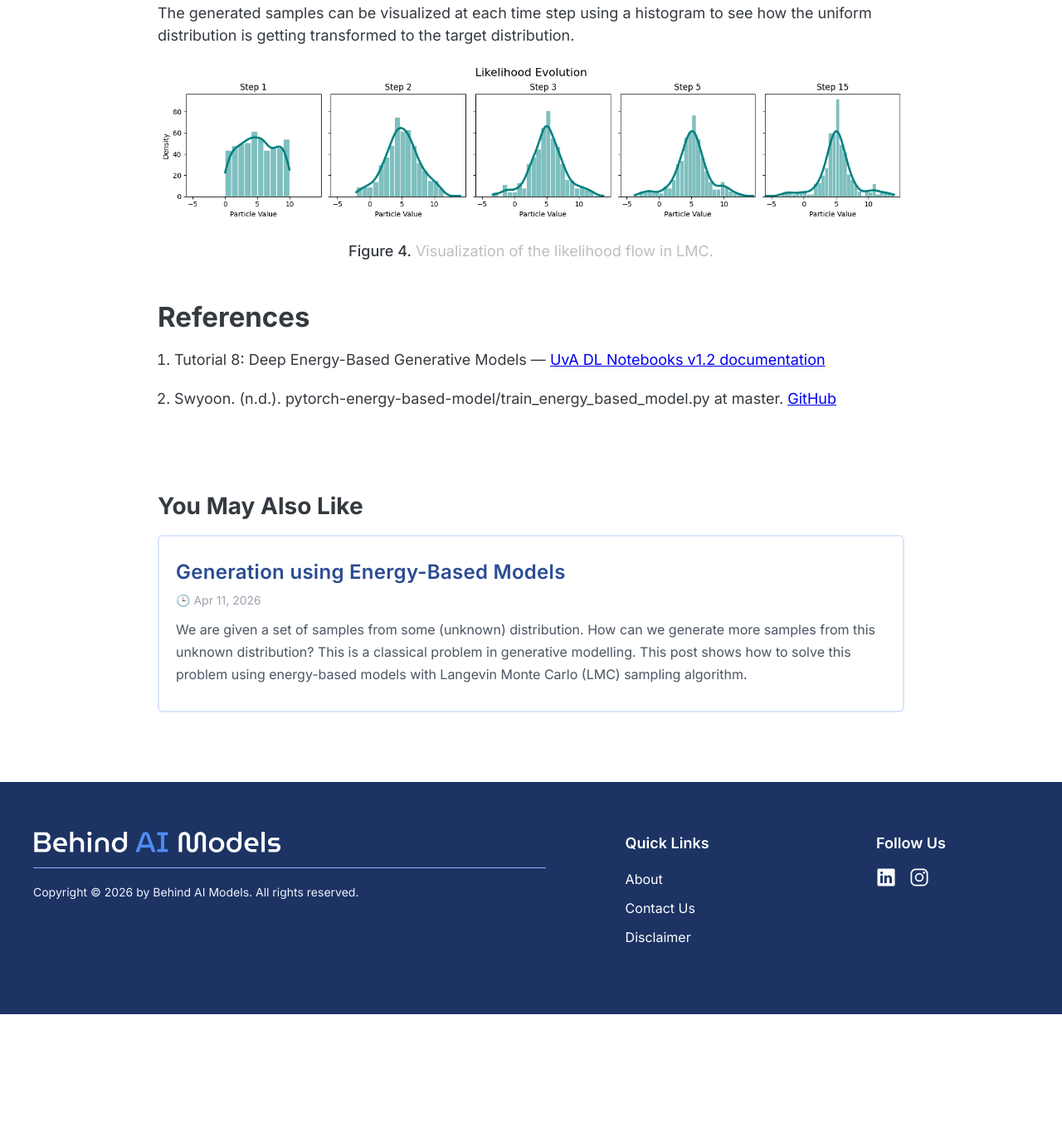
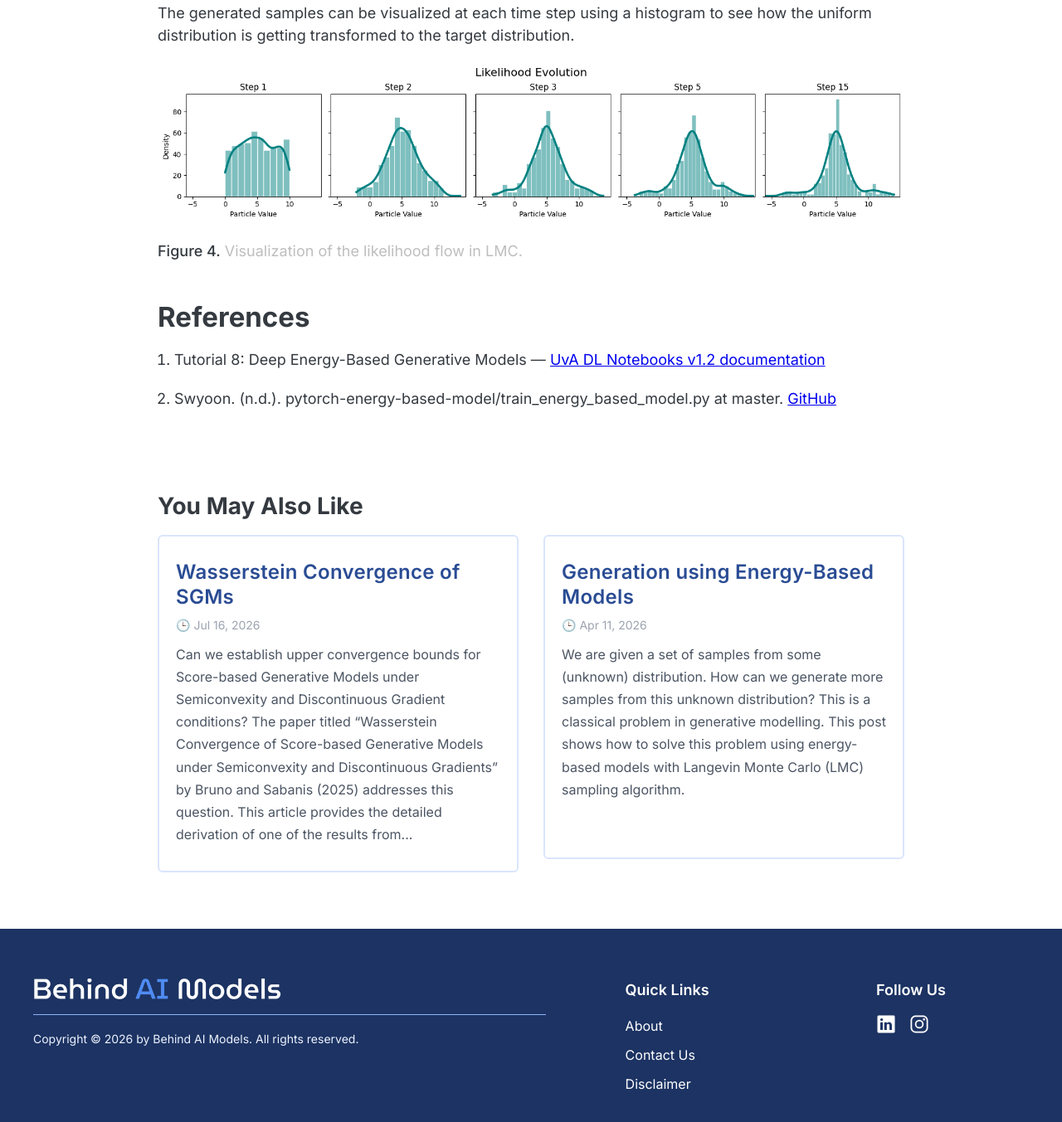
Before and after one commit to Bharath-sp/bharath-sp.github.io, a Jekyll site: the page built from _posts/deep_generative_models/2026-04-11-energy-based-models.md, in a window 1280 px wide and 1400 px high, scrolled down 8746 px. Shown: the top 1353 px of the window at 83% size. Built offline with Jekyll 4.4.1, drawn with Linux system fonts in a browser that asks for light colours; nearby versions of some CDN libraries; before the commit the page ends 9969 px from its top, so only the background shows below that; some of the changed lines change nothing that is shown.

Commit message:
add wasserstein sgm

```diff
--- /dev/null
+++ b/_posts/deep_generative_models/2026-07-16-wasserstein-convergence-sgm.md
@@ -0,0 +1,371 @@
+---
+layout: post
+title: Wasserstein Convergence of SGMs
+categories: [Deep Generative Models]
+toc: true
+---
+
+Can we establish upper convergence bounds for Score-based Generative Models under Semiconvexity and Discontinuous Gradient conditions? The paper titled ["Wasserstein Convergence of Score-based Generative Models under Semiconvexity and Discontinuous Gradients" by Bruno and Sabanis (2025)](https://arxiv.org/abs/2505.03432){:target="_blank"} addresses this question. This article provides the detailed derivation of one of the results from this paper.
+
+* TOC
+{:toc}
+
+## Abstract
+Most convergence proofs in Score-based Generative Models (SGMs) such as de-noising score matching and diffusion models assume ideal settings:
+
+* The energy function $f$ of the target distribution is $\mu$- strongly convex.
+* The score function (the gradient of the log density) is Lipschitz continuous.
+
+The Langevin diffusion algorithm converges to the target $p^*$ for any distribution, but the rate of convergence happens at an acceptable rate when the energy function $f$ of the target distribution is $\mu$- strongly convex. Such conditions are rarely satisfied in practice, and doesn't truly reflect the complexity of the real data.
+
+In this paper, the authors have relaxed these assumptions and have established convergence guarantees for SGMs targeting **semi-convex distributions with potentially discontinuous gradients** in terms of the Wasserstein-2 distance. They have established explicit, dimension and parameter dependent, non-asymptotic Wasserstein-2 convergence **upper bounds** under these relaxed assumptions.
+
+## Background
+The core idea behind diffusion models is:
+
+**Forward process:**
+
+We are given samples from some distribution $p^\*$. We add noise to these samples until its distribution becomes pure Gaussian noise.
+
+Let $(X_t)$ be the forward process where $t\in [0,T]$ and $X_0 \sim p^\*$. The Langevin diffusion process with the source distribution $p^*$ and the target the pure Gaussian noise $\mathcal{N}(0, I)$ is characterized by:
+
+$$
+dX_t = -X_t \, dt + \sqrt{2}\, dW_t
+$$
+
+where $W_t$ is the Weiner process.
+
+**Reverse Process:**
+
+We start with noise and transform it back to the target distribution by estimating the score function of the forward process.
+
+Let $(Y_t)$ be the reverse process where $t\in [0,T]$. And it should be
+
+$$
+(Y_t)_{t \in [0,T]} = (X_{T-t})_{t \in [0,T]}
+$$
+
+The reverse process can also be characterized by a SDE:
+
+$$
+dY_t = (Y_t + 2 \nabla \log p_{T-t}(Y_t)) \, dt + \sqrt{2} \, d \bar{W}_t
+$$
+
+where $p_t = p(X_t)$.
+
+Ideally $Y_0 \sim p(X_T)$. But in practice, the initial distribution is taken to be the standard Gaussian distribution, $\mathcal{N}(0, I)$. As a result, the backward process becomes:
+
+$$
+d\tilde{Y}_t = (\tilde{Y}_t + 2 \nabla \log p_{T-t}(\tilde{Y}_t)) \, dt + \sqrt{2} \, d \bar{W}_t   \hspace{1cm} \text{where } \tilde{Y}_0 \sim \mathcal{N}(0,I)
+$$
+
+Since the target distribution $p^*$ is unknown, the score function $\nabla \log p_t$ cannot be computed exactly. We learn an estimator $s$ that approximates the score of the forward process over a fixed time window $[0,T]$. On incorporating this approximation, the process is:
+
+$$
+dY^{\text{aux}}_t = (Y^{\text{aux}}_t + 2 s_{\theta^*}(T-t, Y^{\text{aux}}_t)) \, dt + \sqrt{2} \, d \bar{W}_t  \hspace{1cm} \text{where } Y^{\text{aux}}_0 \sim \mathcal{N}(0,I)
+$$
+
+In practice, we discretize the process. Let $\gamma  \in (0,1)$ be the step size for time steps $j=1, \dots, J$. Then the EM approximation of the reverse process is:
+
+$$
+Y^{\text{EM}}_{j+1} = Y^{\text{EM}}_j  + \gamma (Y^{\text{EM}}_j + 2 s_{\theta^*}(T-t, Y^{\text{EM}}_j)) \, dt + \sqrt{2\gamma} \, N_j  \hspace{1cm} \text{where } Y^{\text{EM}}_0 \sim \mathcal{N}(0,I)
+$$
+
+
+<figure markdown="0" class="figure zoomable">
+<img src="{{'/assets/images/deep_generative_models/diffusion_processes.png' | relative_url}}" alt="Forward and backward process of Langevin Diffusion. The deviation between the final distribution of the EM approximation we reach through the backward process and the target distribution is broken  down into four components." width="50%"><figcaption>
+  <strong>Figure 1.</strong> Forward and backward process of Langevin Diffusion. The deviation between the final distribution of the EM approximation we reach through the backward process and the target distribution is broken  down into four components.
+  </figcaption>
+</figure>
+
+This breaks down the deviation between the final distribution of the EM approximation and the target distribution into four components. From the bottom of the figure,
+
+* The first component is the deviation between the EM approximation and the auxiliary process, which is due to the discretization error.
+* The second component is the deviation between the auxiliary process and the backward process, which is due to the score estimation error.
+* The third component is the deviation between the backward process that starts from the standard Gaussian and the backward process that starts from the final distribution of the forward process. This is due to the difference in their initial distributions.
+* The fourth component is the deviation due to estimation error and finite number of steps in the backward process in practice.
+
+## Wasserstein Convergence Analysis of SGMs
+
+Since we are measuring the deviation in terms of a distance, then using the triangle inequality, we can bound the deviation as follows:
+
+$$
+\begin{align*}
+W_2(p^\text{EM}_J, p^*) \leq & W_2\left(p_J^\text{EM}, p_T^\text{aux})\right) \\
+& + W_2\left(p_T^\text{aux}, \tilde{p}_T\right) \\
+& + W_2\left(\tilde{p}_T, q_T\right) \\
+& + W_2\left(q_T, p^*\right) \\
+\end{align*}
+$$
+
+
+### Upper bound on $W_2\left(q_T, \tilde{p}_T\right)$:
+
+Here we will derive an upper bound on the Wasserstein-2 distance between two distributions at time $T$: the distribution of the backward process that starts from the final distribution of the forward process $q_T$ and the distribution of the backward process that starts from the standard Gaussian $\tilde{p}_T$.
+
+We know that from the definition of the Wasserstein-2 distance:
+
+$$
+W_2\left(q_T, \tilde{p}_T\right) \leq \sqrt{\mathbb{E}\left[\|Y_T - \tilde{Y}_T\|^2\right] }
+$$
+
+There are two diffusion processes $\tilde{Y}_t$ and $Y_t$. These processes have the same Brownian motion but different starting points.
+
+* $Y_t$ starts from the final distribution of the forward process $p_T$.
+* $\tilde{Y}_t$ starts from the invariant distribution of the forward process (the standard Gaussian)
+
+These processes can be characterized by SDE respectively as follows:
+
+$$
+\begin{align*}
+dY_t & = (Y_t + 2 \nabla \log p_{T-t}(Y_t)) \, dt + \sqrt{2} \, d \bar{W}_t \\
+d\tilde{Y}_t & = (\tilde{Y}_t + 2 \nabla \log p_{T-t}(\tilde{Y}_t)) \, dt + \sqrt{2} \, d \bar{W}_t
+\end{align*}
+$$
+
+Define a difference process
+
+<div class="scroll-equation" id="eq:eq1">
+
+$$
+\begin{equation}
+Z_t = Y_t - \tilde{Y}_t \hspace{1cm} \forall t \in [0, T]
+\end{equation}
+$$
+
+</div>
+
+Then,
+
+<div class="scroll-equation" id="eq:eq2">
+
+$$
+\begin{align}
+dZ_t & = dY_t - d\tilde{Y}_t \nonumber \\
+& = [(Y_t - \tilde{Y}_t) + 2(\nabla \log p_{T-t}(Y_t) - \nabla \log p_{T-t}(\tilde{Y}_t))] dt\\
+\end{align}
+$$
+
+</div>
+
+Since both processes share the same noise term $\sqrt{2} \, d\bar{W}_t$, the noise cancels out:
+
+Let $f(Z_t) = \|Z_t\|^2 = \sum_i Z_{i,t}^2$ be a function of $Z_t$. Then, the change in $f$ with respect to $Z_t$ is given by
+
+$$
+\begin{align*}
+\nabla_{Z_t} f(Z_t) & = 2Z_t \\
+df(Z_t) & = 2 Z_t^\top dZ_t = 2 \langle Z_t, dZ_t \rangle
+\end{align*}
+$$
+
+
+On substituting <a href="#eq:eq1">(1)</a> and <a href="#eq:eq2">(2)</a> and using the linearity of the inner product, i.e., $\langle a, c \cdot \mathbf{v} \rangle = c \langle a, \mathbf{v} \rangle$,
+
+
+$$
+d\|Z_t\|^2 = 2 \langle Y_t - \tilde{Y}_t,\,\, (Y_t - \tilde{Y}_t) + 2(\nabla \log p_{T-t}(Y_t) - \nabla \log p_{T-t}(\tilde{Y}_t)) \rangle \, dt
+$$
+
+for any $t \in [0, T]$. Again, using the linearity property:
+
+$$
+\langle \mathbf{w} , \mathbf{u} + \beta \cdot \mathbf{v} \rangle = \langle \mathbf{w}, \mathbf{u} \rangle + \beta \langle \mathbf{w}, \mathbf{v} \rangle
+$$
+
+We get
+
+$$
+\begin{align*}
+d\|Z_t\|^2 & = 2 \left[  \langle Y_t - \tilde{Y}_t, Y_t - \tilde{Y}_t \rangle + 2\langle Y_t - \tilde{Y}_t, \,\, \nabla \log p_{T-t}(Y_t) - \nabla \log p_{T-t}(\tilde{Y}_t) \rangle \, \right] dt \\
+& = 2 \|Y_t - \tilde{Y}_t \|^2\, dt + 4\langle Y_t - \tilde{Y}_t, \,\, \nabla \log p_{T-t}(Y_t) - \nabla \log p_{T-t}(\tilde{Y}_t) \rangle \, dt \\
+\end{align*}
+$$
+
+On integrating over time $t$ from 0 to $T$,
+
+$$
+\|Z_T\|^2 = \|Z_0\|^2 + \int_0^T 2\|Y_t - \tilde{Y}_t \|^2\, dt + \int_0^T 4\langle Y_t - \tilde{Y}_t, \,\, \nabla \log p_{T-t}(Y_t) - \nabla \log p_{T-t}(\tilde{Y}_t) \rangle \, dt
+$$
+
+On taking expectation on both the sides and interchanging the expectation and integral operators:
+
+<div class="scroll-equation" id="eq:eq3">
+
+$$
+\begin{align}
+\mathbb{E}\left[\|Y_T - \tilde{Y}_T\|^2\right] &= \mathbb{E}\left[\|Y_0 - \tilde{Y}_0\|^2 \right] \nonumber \\
+& + \int_0^T 2 \mathbb{E}\left[\|Y_t - \tilde{Y}_t \|^2\, \right] dt \nonumber \\
+& + \int_0^T 4 \mathbb{E}\left[ \langle Y_t - \tilde{Y}_t, \,\, \nabla \log p_{T-t}(Y_t) - \nabla \log p_{T-t}(\tilde{Y}_t) \rangle \, \right] dt
+\end{align}
+$$
+
+</div>
+
+From Cauchy-Schwartz inequality, we know $\langle a, b \rangle \leq \|a\| \|b\|$. Let
+
+* $a=Y_t - \tilde{Y}_t$ and
+* $b = \nabla \log p_{T-t}(Y_t) - \nabla \log p_{T-t}(\tilde{Y}_t)$
+
+Then,
+
+<div class="scroll-equation" id="eq:eq4">
+
+$$
+\begin{align}
+\langle Y_t - \tilde{Y}_t, \,\, & \nabla \log p_{T-t}(Y_t) - \nabla \log p_{T-t}(\tilde{Y}_t) \rangle \leq \nonumber \\
+ & \|Y_t - \tilde{Y}_t\| \cdot \| \nabla \log p_{T-t}(Y_t) - \nabla \log p_{T-t}(\tilde{Y}_t) \|
+\end{align}
+$$
+
+</div>
+
+**Smooth Potential:**
+
+If the energy function of the target distribution $\mathcal{E}$ was $L$-smooth, then its gradient is Lipschitz continuous with constant $L$:
+
+$$
+\| \nabla \mathcal{E}(x) - \nabla \mathcal{E}(y) \| \leq L \|x - y\|  \hspace{1cm} \forall x, y
+$$
+
+Using this, <a href="#eq:eq4">(4)</a> can be written as:
+
+$$
+\begin{align*}
+\langle Y_t - \tilde{Y}_t, \,\, \nabla \log p_{T-t}(Y_t) - \nabla \log p_{T-t}(\tilde{Y}_t) \rangle & \leq \|Y_t - \tilde{Y}_t\| \cdot L \, \| Y_t - \tilde{Y}_t\| \\
+& \leq L \, \| Y_t - \tilde{Y}_t\|^2
+\end{align*}
+$$
+
+Then <a href="#eq:eq3">(3)</a> becomes
+
+$$
+\begin{align*}
+\mathbb{E}\left[\|Y_T - \tilde{Y}_T\|^2\right] & \leq \mathbb{E}\left[\|Y_0 - \tilde{Y}_0\|^2 \right] + \int_0^T 2 \mathbb{E}\left[\|Y_t - \tilde{Y}_t \|^2\, \right] dt + \int_0^T 4L \mathbb{E}\left[\| Y_t - \tilde{Y}_t\|^2 \, \right] dt \\
+& = \mathbb{E}\left[\|Y_0 - \tilde{Y}_0\|^2 \right] +  \int_0^T (2+4L) \mathbb{E}\left[\| Y_t - \tilde{Y}_t\|^2 \, \right] dt \\
+\end{align*}
+$$
+
+On applying the Grönwall's Inequality, we get:
+
+$$
+\begin{align*}
+\mathbb{E}\left[\|Y_T - \tilde{Y}_T\|^2\right] & \leq \mathbb{E}\left[\|Y_0 - \tilde{Y}_0\|^2 \right] \, e^{(2+4L)T}
+\end{align*}
+$$
+
+**Non-smooth potential:**
+
+<figure markdown="0" class="figure zoomable">
+<img src="{{'/assets/images/deep_generative_models/semi_convex_corollary.png' | relative_url}}" alt="Corollary 14 from the paper" width="100%"><figcaption>
+  <strong>Figure 2.</strong> Corollary 14 from the paper
+  </figcaption>
+</figure>
+
+It essentially says that even if the original energy is rough, as we add noise in the forward process, the distribution $p_t$ becomes smooth over time.
+
+* At the very start of the process ($t \approx 0$), the smoothness is governed by the underlying semi-convexity of the potential.
+* As $t \to \infty $, the coefficient $\beta_t^{OS}$ would then converge to $\mu$, which represents the $\mu$-strong convexity of the distribution at infinity.
+
+This indicates that over time, the "semi-convexity" of the original energy is completely washed away by the noise, leaving a smooth, strongly convex landscape. Using this, the third term in <a href="#eq:eq3">(3)</a> can be written as:
+
+
+$$
+\langle Y_t - \tilde{Y}_t, \,\, \nabla \log p_{T-t}(Y_t) - \nabla \log p_{T-t}(\tilde{Y}_t) \rangle \leq -\beta_{T-t}^{\text{OS}} \|Y_t - \tilde{Y}_t \|^2
+$$
+
+Then <a href="#eq:eq3">(3)</a> becomes:
+
+$$
+\begin{align*}
+\mathbb{E}\left[\|Y_T - \tilde{Y}_T\|^2\right] & \leq \mathbb{E}\left[\|Y_0 - \tilde{Y}_0\|^2 \right] + \int_0^T 2 \mathbb{E}\left[\|Y_t - \tilde{Y}_t \|^2\, \right] dt - 4 \int_0^T \beta_{T-t}^{\text{OS}}  \mathbb{E}\left[ \|Y_t - \tilde{Y}_t \|^2\right] dt \\
+& = \mathbb{E}\left[\|Y_0 - \tilde{Y}_0\|^2 \right] + \int_0^T (2-4\beta_{T-t}^{\text{OS}}) \, \mathbb{E}\left[\|Y_t - \tilde{Y}_t \|^2\, \right] dt
+\end{align*}
+$$
+
+On applying the Grönwall's Inequality, we get:
+
+$$
+\begin{align*}
+\mathbb{E}\left[\|Y_T - \tilde{Y}_T\|^2\right] & \leq \mathbb{E}\left[\|Y_0 - \tilde{Y}_0\|^2 \right] \, e^{\int_0^T (2-4\beta_{T-t}^{\text{OS}}) dt } \\
+& = \mathbb{E}\left[\|Y_0 - \tilde{Y}_0\|^2 \right] \, e^{2 [T - 2\int_0^T \beta_{T-t}^{\text{OS}} dt] } \\
+\end{align*}
+$$
+
+We know the forward process SDE is:
+
+$$
+dX_t = -X_t dt + \sqrt{2}\, dW_t  \hspace{1cm} \text{where } X_0 \sim p^*
+$$
+
+On solving this SDE, we get:
+
+$$
+X_t = m_t X_0 + \sigma_t \, N_t  \hspace{1cm} \text{ for } t\in [0, T]
+$$
+
+where $m_t = e^{-t}$, $\sigma_t^2 = 1- e^{-2t}$, and $N_t \sim \mathcal{N}(0, I)$. At $t=T$,
+
+$$
+X_T = m_T X_0 + \sigma_T \, N_T
+$$
+
+We know that $X_T = Y_0$ and $N_T \stackrel{d}{=} \tilde{Y}_0$. On substituting,
+
+$$
+\begin{align*}
+\mathbb{E}\left[\|Y_T - \tilde{Y}_T\|^2\right]
+& \leq \mathbb{E}\left[\|m_T X_0 + \sigma_T \, N_T - N_T\|^2 \right] \, e^{2 [T - 2\int_0^T \beta_{T-t}^{\text{OS}} dt] } \\
+& =\mathbb{E}\left[\|m_T X_0 + (\sigma_T \, -1) N_T\|^2 \right] \, e^{2 [T - 2\int_0^T \beta_{T-t}^{\text{OS}} dt] } \\
+\end{align*}
+$$
+
+Using the inequality $(a + b)^2 \leq 2a^2 + 2b^2$,
+
+$$
+\begin{align*}
+\mathbb{E}[\|m_T X_0 + (\sigma_T - 1)\tilde{Y}_0\|^2] & \leq 2 \mathbb{E}[\|m_T X_0\|^2] + 2 \mathbb{E}[\|(\sigma_T - 1)\tilde{Y}_0\|^2] \\
+& \leq 2 \left( m_T^2 \, \mathbb{E}[\|X_0\|^2] + (\sigma_T - 1)^2 \, \mathbb{E}[\|\tilde{Y}_0\|^2) \right)
+\end{align*}
+$$
+
+We know $m_T^2 = e^{-2T}$ and $(\sigma_T - 1)^2 \leq e^{-2T}$, then our final bound can be given as:
+
+$$
+\begin{align*}
+\mathbb{E}\left[\|Y_T - \tilde{Y}_T\|^2\right]
+& \leq 2 \left(\mathbb{E}[\|X_0\|^2] +   d \right) \, e^{2 [T - 2\int_0^T \beta_{T-t}^{\text{OS}} dt] -2T} \\
+\end{align*}
+$$
+
+where $\mathbb{E}[\|\tilde{Y}_0\|^2]$ is equal to the trace of the identity covariance matrix, which is exactly $d$.
+
+$$
+\begin{align*}
+W_2\left(q_T, \tilde{p}_T\right) & \leq \sqrt{\mathbb{E}\left[\|Y_T - \tilde{Y}_T\|^2\right] } \\
+& \leq \sqrt{2} \left( \sqrt{\mathbb{E}[\|X_0\|^2}] +   \sqrt{d} \right) \, e^{2 [T - 2\int_0^T \beta_{T-t}^{\text{OS}} dt - T]} \\
+& \leq \sqrt{2} \left( \sqrt{\mathbb{E}[\|X_0\|^2}] +   \sqrt{d} \right) \, e^{- 2\int_0^T \beta_{T-t}^{\text{OS}} dt}
+\end{align*}
+$$
+
+Which is of the order $O(\sqrt{d})$. The distance grows sub-linearly with the number of features or dimensions ($d$).
+
+The estimates are explicit and exhibit the best known optimal dependencies in terms of data dimension, i.e., $O(\sqrt{d})$ in Theorem 19, and rate of convergence, i.e., $O(\gamma)$ in Theorem 21.
+
+## Final Result
+For any $\delta > 0$, if we choose the parameters $\epsilon, T, \varepsilon_{SN}, \gamma$ within the range (where the values of $\epsilon_\delta, T_{\delta}, \varepsilon_{SN, \delta}, \gamma_\delta$ are given in the table 3 of the paper)
+
+* $0 < \epsilon < \epsilon_\delta$
+* $T > T_{\delta}$
+* $ 0 < \varepsilon_{SN} <  \varepsilon_{SN, \delta}$
+* $0 < \gamma < \gamma_\delta$
+
+It is shown that
+
+$$
+W_2(p^\text{EM}_J, p^*) < \delta
+$$
+
+## References
+
+1. Bruno, S., & Sabanis, S. (2025, May 6). Wasserstein Convergence of Score-based Generative Models under Semiconvexity and Discontinuous Gradients. arXiv.org. [https://arxiv.org/abs/2505.03432](https://arxiv.org/abs/2505.03432){:target="_blank"}
--- a/css/queries.css
+++ b/css/queries.css
@@ -37,7 +37,8 @@
   }
 
   .related {
-    flex-direction: column;
+    grid-template-columns: 1fr;
+    row-gap: 2rem;
   }
 
   .follow-us-col {
--- a/css/style.css
+++ b/css/style.css
@@ -595,7 +595,7 @@
 
 .figure figcaption {
   color: #bebebe;
-  text-align: center;
+  /* text-align: center; */
   margin-bottom: 2rem;
 }
 
@@ -703,11 +703,14 @@
 
 .related {
   list-style: none;
-  display: flex;
-  gap: 3rem;
+  display: grid;
+  grid-template-columns: 1fr 1fr;
+  column-gap: 3rem;
+  align-content: center;
+  /* gap: 3rem; */
   /* border: 2px solid #edf2fe; */
-  justify-content: center;
-  align-items: stretch;
+  /* justify-content: center;
+  align-items: stretch; */
 }
 
 .related-post {
```
Also changed, not shown: assets/images/deep_generative_models/diffusion_processes.png (added), assets/images/deep_generative_models/semi_convex_corollary.png (added).
